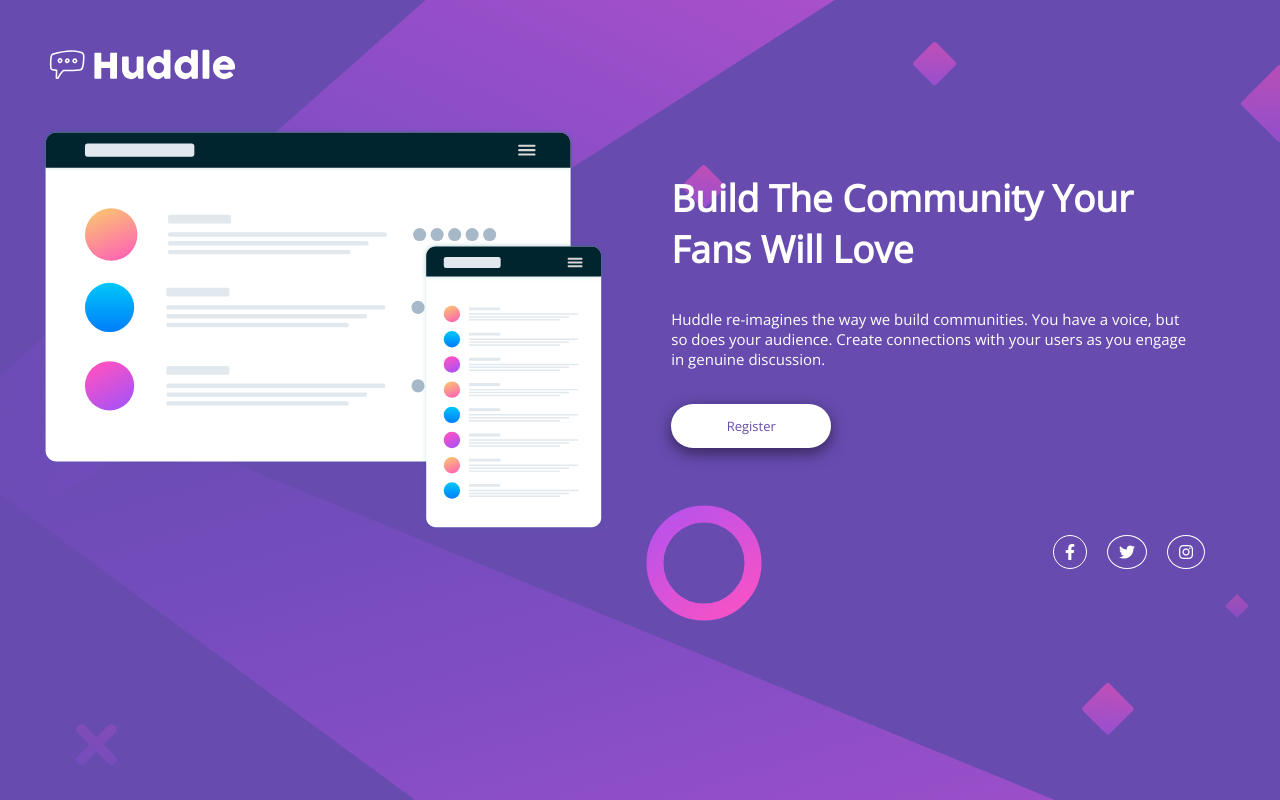
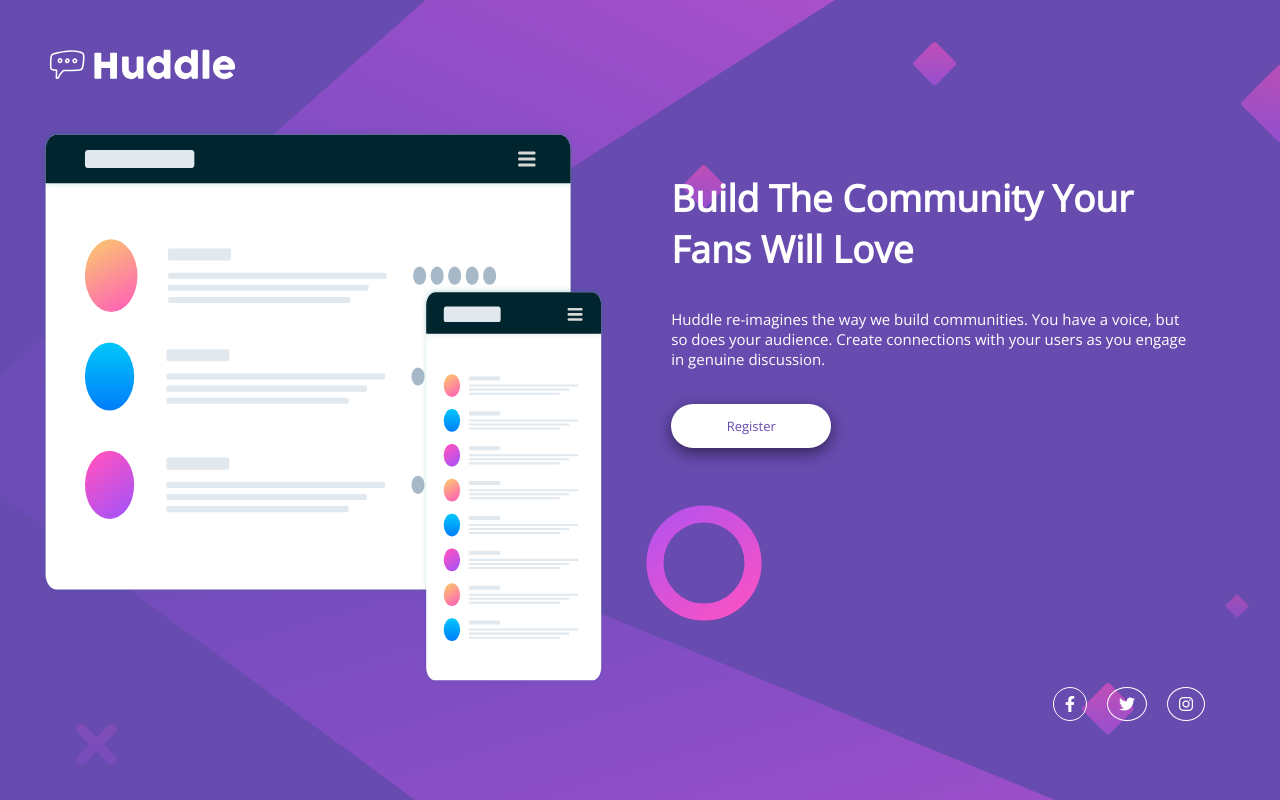
Before and after one commit to brayanmm6/Quest-HTML-CSS-avancado, a plain HTML site: page index.html in a window 1280 px wide. Drawn offline with nearby package versions, Linux system fonts and the light colour scheme.

Commit message:
outras pequenas mudanças

```diff
--- a/src/css/style.css
+++ b/src/css/style.css
@@ -22,7 +22,7 @@ main{
 }
 
 main .main-picture{
-    height: 100%;
+    height: 70vh;
     width: 100%;
 }
 
```
